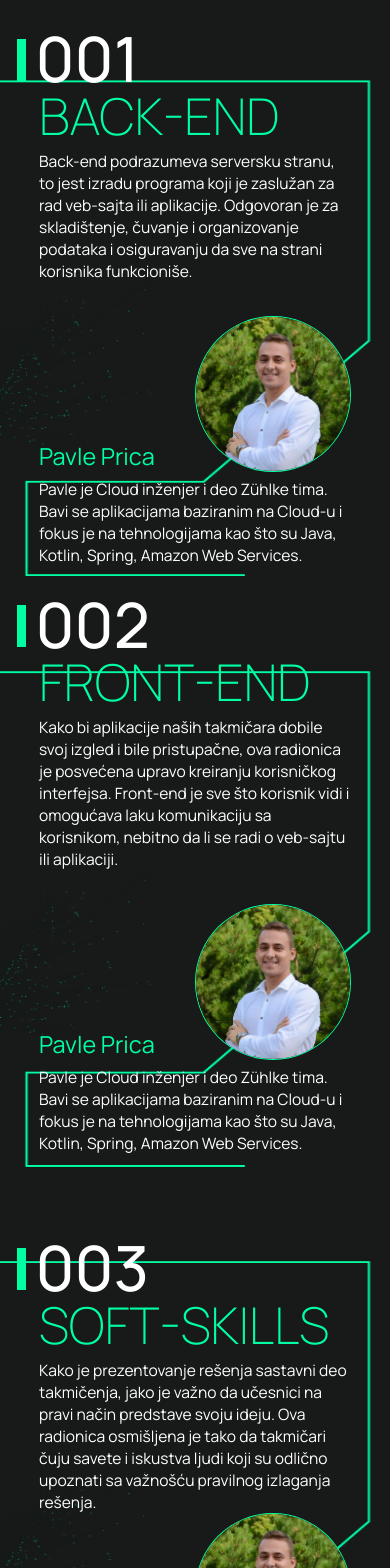
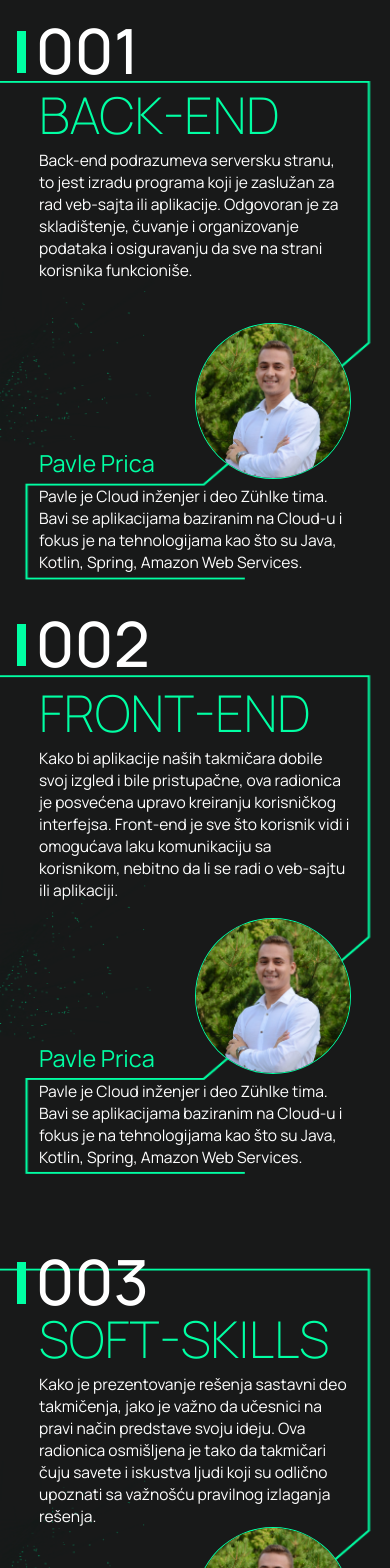
Before and after one commit to Nikola787/hzs-5.0, a React (Create React App) app: page /#/ in a window 390 px wide. Shown: the top 1568 px of the page. Built offline with nearby package versions, Linux system fonts and the light colour scheme.

Commit message:
dorada css-a

```diff
--- a/src/components/radionice/radionice.css
+++ b/src/components/radionice/radionice.css
@@ -2,6 +2,7 @@
   padding: 0;
   margin: 0;
   box-sizing: border-box;
+  user-select: none;
 }
 
 .radionice-wrapper {
@@ -200,11 +201,13 @@
   }
 
   .radionica1-container {
-    gap: 4vh;
+    gap: 5vh;
+    padding-top: 8%;
     padding-bottom: 0;
   }
   .radionica2-container {
-    gap: 4vh;
+    padding-top: 13%;
+    gap: 2vh;
   }
 
   .radionica1-desno-container {
@@ -232,6 +235,14 @@
     width: 40vw;
   }
 
+  .radionica1-container .redni-broj {
+    margin-bottom: 2%;
+  }
+
+  .radionica2-container .redni-broj {
+    margin-bottom: 4%;
+  }
+
   .radionica1-levo-container .redni-broj {
     border-left: 2.5vw #00ffa3 solid;
     font-size: 16vw;
@@ -246,6 +257,7 @@
     white-space: nowrap;
     font-size: 13vw;
   }
+
   .radionica2-desno-container .naziv-radionice {
     white-space: nowrap;
     font-size: 13vw;
```
